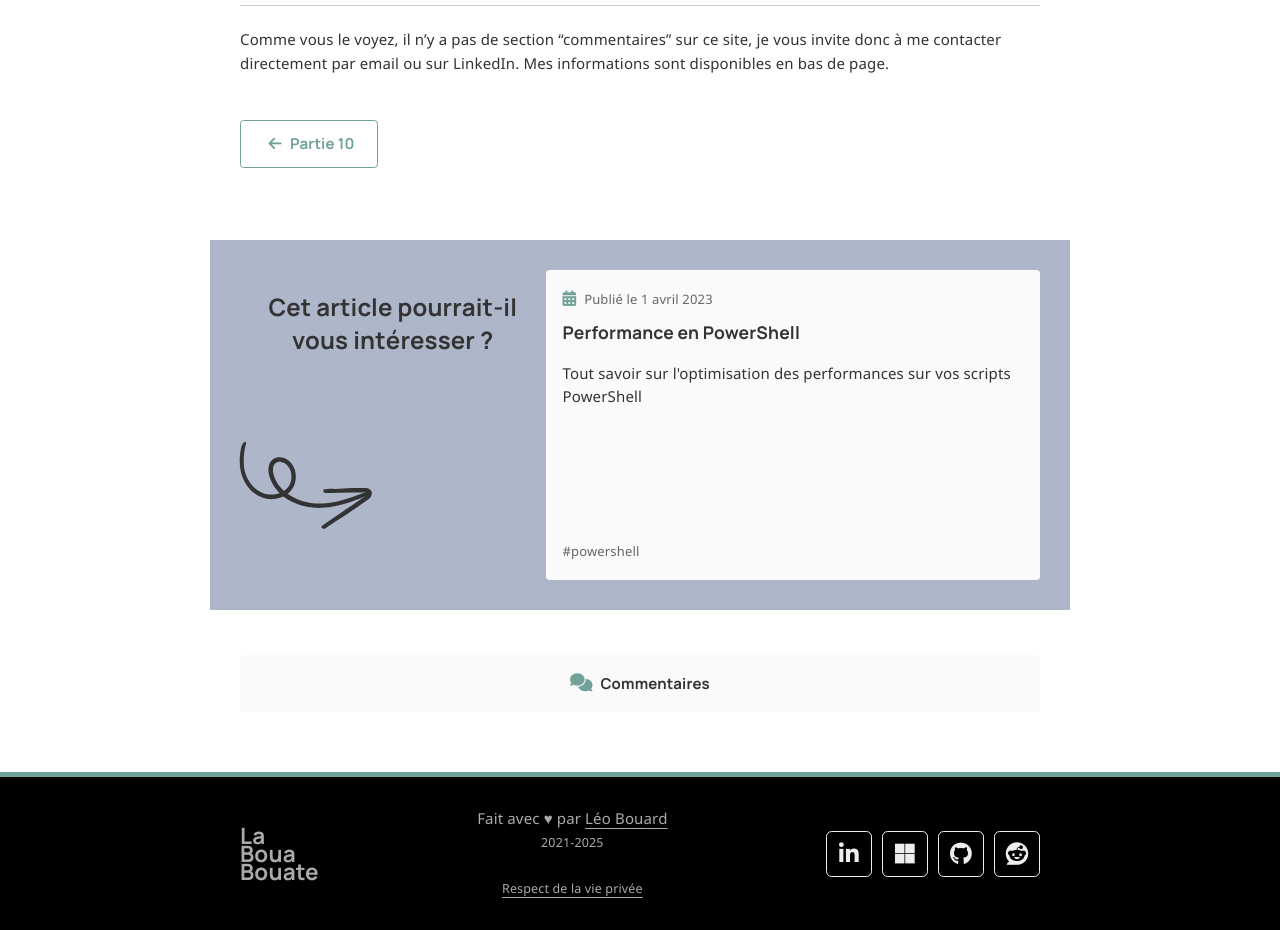
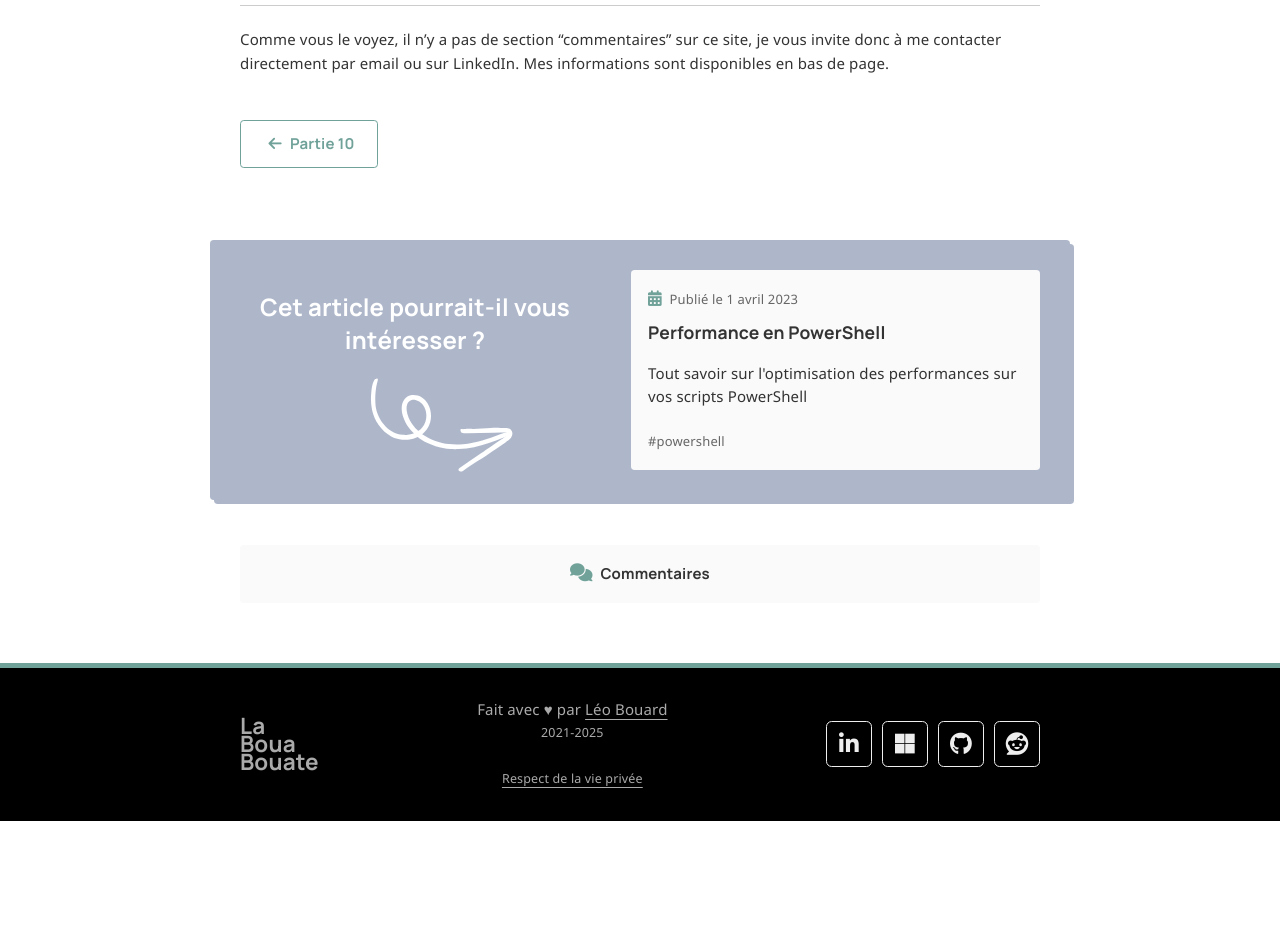
Before and after one commit to leobouard/leobouard.github.io, a Jekyll site: the page built from _posts/2022-12-01-cours-pratique-powershell-conclusion.md, in a window 1280 px wide. Shown: the part 1186-2116 px from the top of the page. Built offline with Jekyll 4.4.1, drawn with Linux system fonts in a browser that asks for light colours; nearby versions of some CDN libraries; some web fonts are replaced; comment, search, counter and statistics services are not loaded; after the commit the page ends 2007 px from its top, so only the background shows below that.

Commit message:
Correction section.recommandation

```diff
--- a/_sass/containers.scss
+++ b/_sass/containers.scss
@@ -11,6 +11,7 @@ section.blog-header {
     position: relative;
     padding: 2rem;
     max-width: 800px;
+    border-radius: var(--borderradius);
     overflow-x: auto;
     overflow-y: hidden;
 }
@@ -49,10 +50,12 @@ section.recommandation {
     display: flex;
     flex-wrap: nowrap;
     justify-content: flex-end;
+    box-shadow: 4px 4px 0 0 var(--secondary);
 }
 
 span.recommandation {
     font-family: var(--titlefont);
+    color: var(--background);
     max-width: 310px;
     font-size: x-large;
     text-align: center;
@@ -64,8 +67,8 @@ span.recommandation {
 section.recommandation svg {
     rotate: 54deg;
     transform: scaleY(-1);
-    width: 120px;
-    margin-right: 10px;
+    margin: -1em 5em;
+    height: 7em;
 }
 
 @media screen and (max-width: 700px) {
@@ -76,7 +79,7 @@ section.recommandation svg {
         justify-content: center;
     }
 
-    img.recommandation {
+    section.recommandation svg {
         display: none;
     }
 }
```
Also changed, not shown: _includes/doodle-arrow.html (+2 -2 lines).
